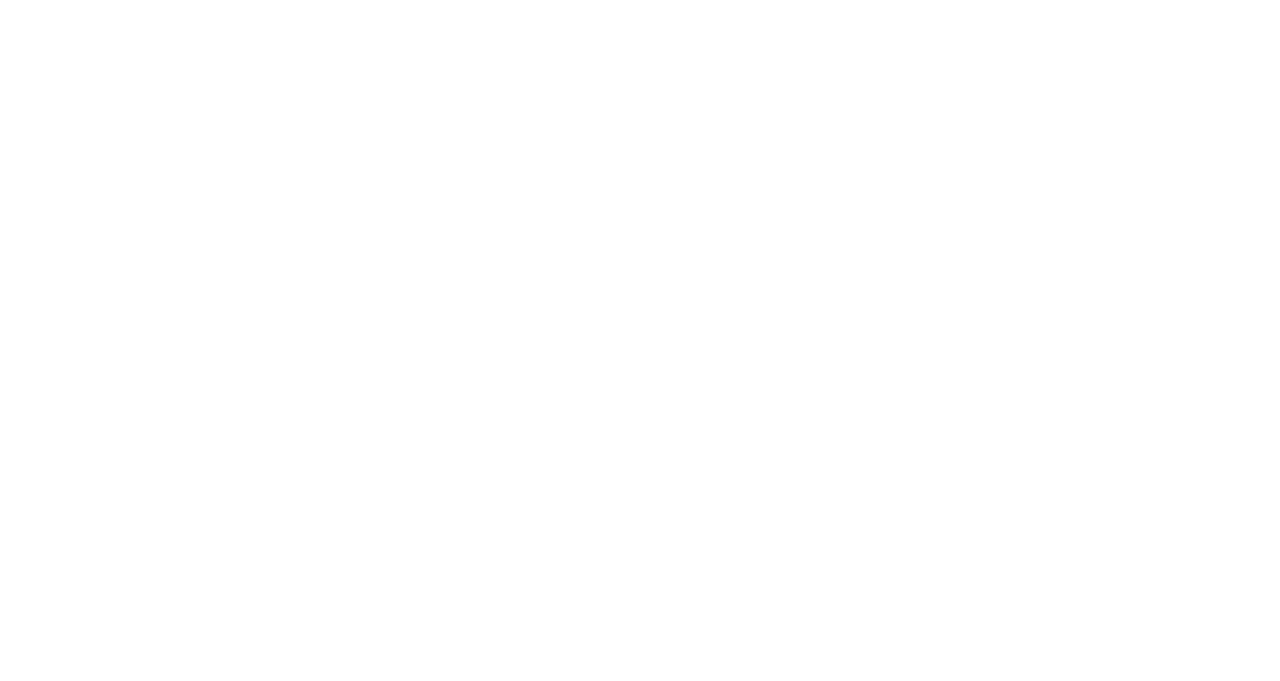
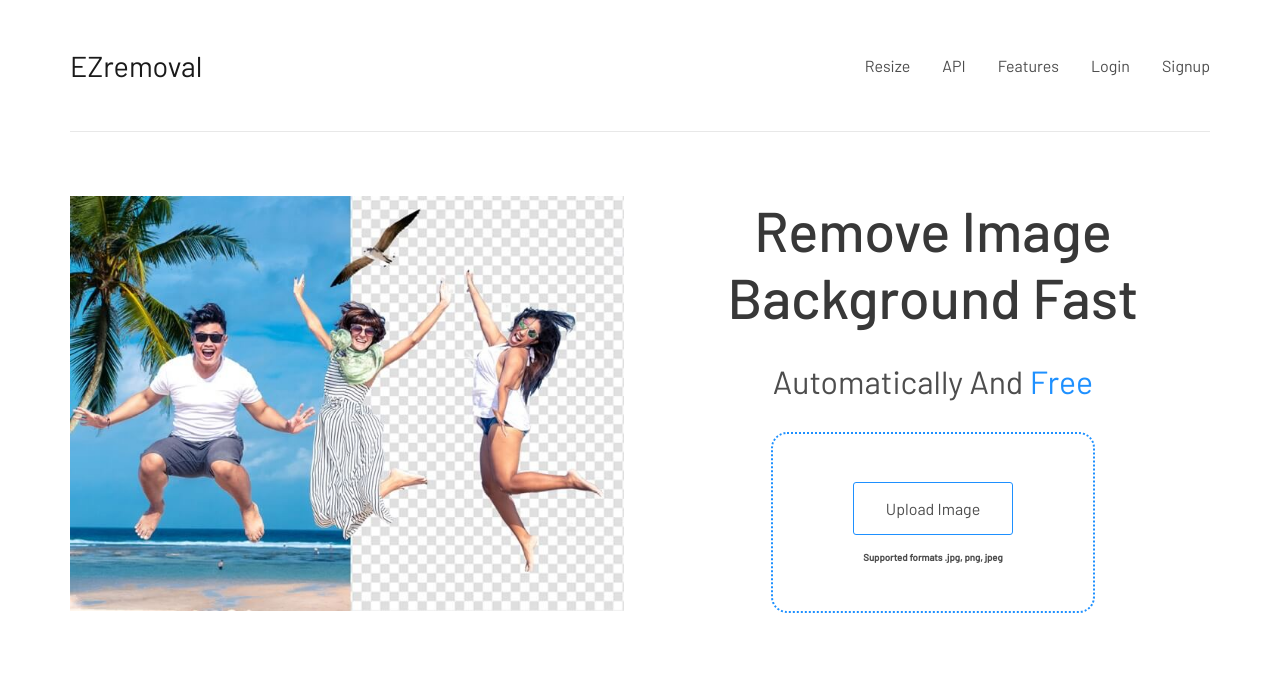
Before and after one commit to firoztyagiii/EZremoval, a plain HTML site: page index.html in a window 1280 px wide. Drawn offline with Linux system fonts and the light colour scheme.

Commit message:
upload functionality added

```diff
--- a/index.html
+++ b/index.html
@@ -8,5 +8,48 @@
     <link rel="stylesheet" href="./styles/style.css" />
     <script src="./script/controller/controller.js" defer></script>
   </head>
-  <body></body>
+  <body>
+    <div class="container">
+      <header class="header">
+        <nav class="nav">
+          <a href="#" class="logo">EZremoval</a>
+          <ul class="list">
+            <li class="list-item">
+              <a href="" class="list-item__link">Resize</a>
+            </li>
+            <li class="list-item">
+              <a href="" class="list-item__link">API</a>
+            </li>
+            <li class="list-item">
+              <a href="" class="list-item__link">Features</a>
+            </li>
+            <li class="list-item">
+              <a href="" class="list-item__link">Login</a>
+            </li>
+            <li class="list-item">
+              <a href="" class="list-item__link">Signup</a>
+            </li>
+          </ul>
+        </nav>
+      </header>
+      <section class="upload">
+        <div class="left">
+          <img class="hero-img" src="./img/hero-img.jpg" alt="" />
+        </div>
+        <div class="right">
+          <h1 class="hero-title">Remove Image Background Fast</h1>
+          <p class="hero-desc">Automatically And <span>Free</span></p>
+          <div class="upload-area">
+            <form action="" method="POST">
+              <label for="file-upload" class="custom-file-upload">
+                Upload Image
+              </label>
+              <input id="file-upload" type="file" />
+              <p class="supported-format">Supported formats .jpg, png, jpeg</p>
+            </form>
+          </div>
+        </div>
+      </section>
+    </div>
+  </body>
 </html>
--- a/styles/style.css
+++ b/styles/style.css
@@ -0,0 +1,110 @@
+@import url("https://fonts.googleapis.com/css2?family=Work+Sans&display=swap");
+@import url("https://fonts.googleapis.com/css2?family=Barlow:wght@100;200;400;500&family=Work+Sans&display=swap");
+
+/* font-family: 'Barlow', sans-serif; */
+
+* {
+  margin: 0;
+  padding: 0;
+  box-sizing: border-box;
+}
+
+html {
+  /* font-family: "Work Sans", sans-serif; */
+  font-family: "Barlow", sans-serif;
+  color: #4d4d4d;
+}
+
+.container {
+  max-width: 1140px;
+  margin: 0 auto;
+}
+
+.header {
+  padding: 3rem 0rem;
+  border-bottom: 1px solid rgba(0, 0, 0, 0.089);
+}
+
+.nav {
+  display: flex;
+  justify-content: space-between;
+  align-items: center;
+}
+
+.logo {
+  text-decoration: none;
+  color: #1a1a1a;
+  font-size: 1.8rem;
+}
+
+.list {
+  display: flex;
+  gap: 2rem;
+}
+
+.list-item {
+  list-style: none;
+}
+
+.list-item__link {
+  display: inline-block;
+  text-decoration: none;
+  color: inherit;
+}
+
+/* upload section-----------------
+*/
+
+.upload {
+  padding: 4rem 0rem;
+  text-align: center;
+  display: grid;
+  grid-template-columns: 1fr 1fr;
+  gap: 2rem;
+  align-items: center;
+}
+
+.hero-img {
+  width: 100%;
+}
+
+.hero-title {
+  font-weight: 500;
+  color: #383838;
+  font-size: 3.5rem;
+  /* margin-bottom: 3rem; */
+}
+
+.hero-desc {
+  margin: 2rem;
+  font-size: 2rem;
+}
+
+.hero-desc span {
+  color: dodgerblue;
+}
+
+.upload-area {
+  display: inline-block;
+  border: 2px dotted dodgerblue;
+  padding: 3rem 5rem;
+  border-radius: 1rem;
+}
+
+input[type="file"] {
+  display: none;
+}
+
+.custom-file-upload {
+  border: 1px solid dodgerblue;
+  display: inline-block;
+  padding: 1rem 2rem;
+  cursor: pointer;
+  margin-bottom: 1rem;
+  border-radius: 3px;
+}
+
+.supported-format {
+  font-size: 0.6rem;
+  font-weight: bold;
+}
```
Also changed, not shown: img/hero-img.jpg (added).
